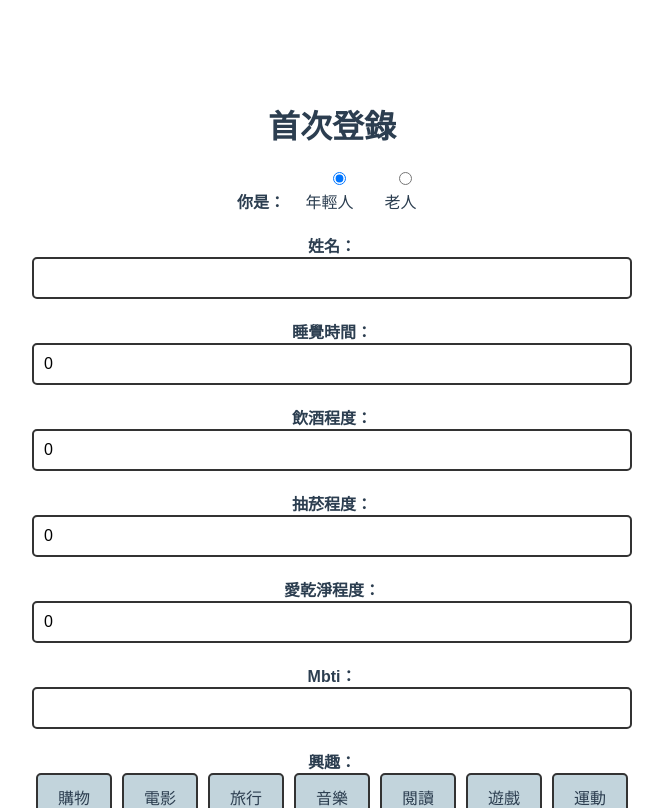
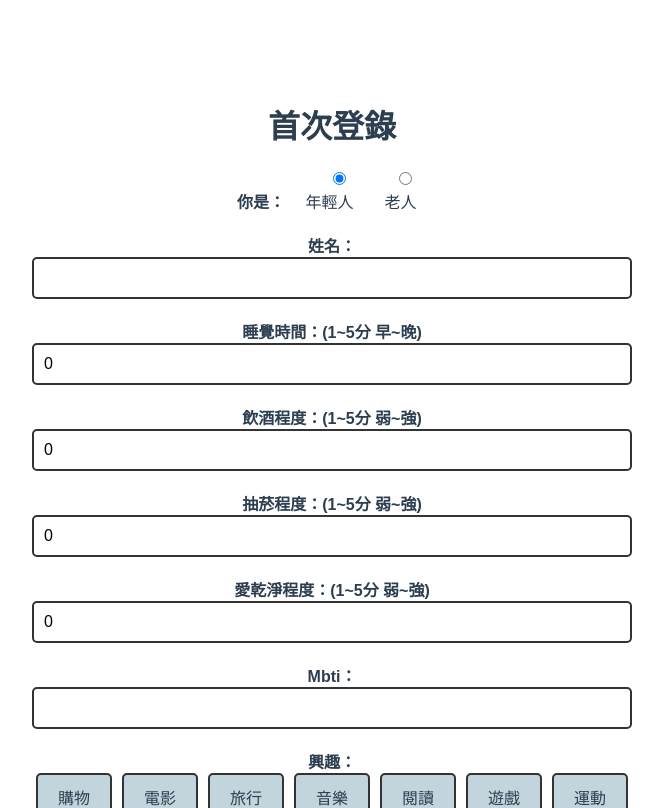
Before and after one commit to Fang-4-Group/Graduation-Project, a Vue app in the folder frontend/: page / in a window 1280 px wide. Shown: the top 808 px of the page, without its empty margins (308-971 px from the left). Built offline with nearby package versions, Linux system fonts and the light colour scheme.

Commit message:
[GP-101]Add himts for the first page

```diff
--- a/frontend/src/components/FirstPage.vue
+++ b/frontend/src/components/FirstPage.vue
@@ -21,19 +21,19 @@
           <input type="text" id="name" v-model="user_data.Name" required>
         </div>
         <div class="form-group">
-          <label for="sleepTime" style="font-weight: bold;">睡覺時間：</label>
+          <label for="sleepTime" style="font-weight: bold;">睡覺時間：(1~5分 早~晚)</label>
           <input type="number" id="sleepTime" v-model="user_data.Sleep_Time" required>
         </div>
         <div class="form-group">
-          <label for="drink" style="font-weight: bold;">飲酒程度：</label>
+          <label for="drink" style="font-weight: bold;">飲酒程度：(1~5分 弱~強)</label>
           <input type="number" id="drink" v-model="user_data.Drink" required>
         </div>
         <div class="form-group">
-          <label for="smoke" style="font-weight: bold;">抽菸程度：</label>
+          <label for="smoke" style="font-weight: bold;">抽菸程度：(1~5分 弱~強)</label>
           <input type="number" id="smoke" v-model="user_data.Smoke" required>
         </div>
         <div class="form-group">
-          <label for="clean_habit" style="font-weight: bold;">愛乾淨程度：</label>
+          <label for="clean_habit" style="font-weight: bold;">愛乾淨程度：(1~5分 弱~強)</label>
           <input type="number" id="clean_habit" v-model="user_data.Clean" required>
         </div>
         <div class="form-group">
@@ -86,7 +86,7 @@
           </select>
         </div>
         <div class="form-group">
-          <label for="size" style="font-weight: bold;">房屋大小：</label>
+          <label for="size" style="font-weight: bold;">房屋大小：(單位:平方公尺)</label>
           <input type="number" id="size" v-model="house_data.Size" required>
         </div>
 
```
